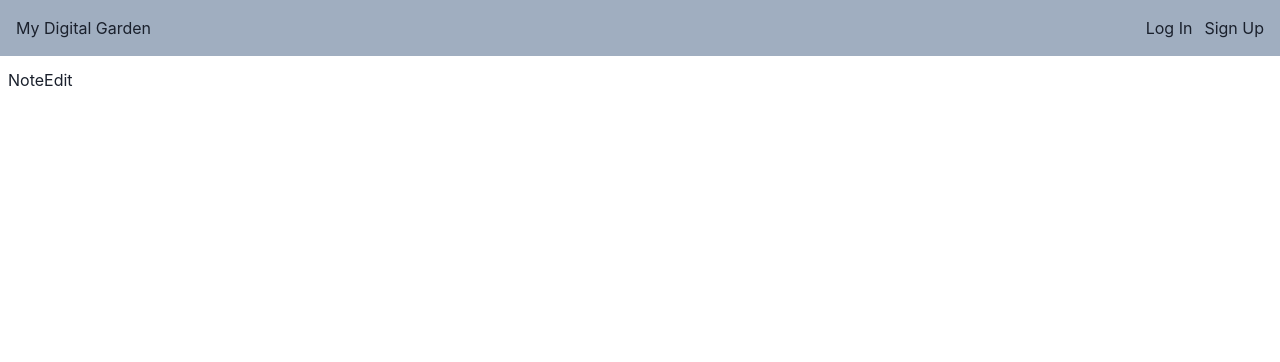
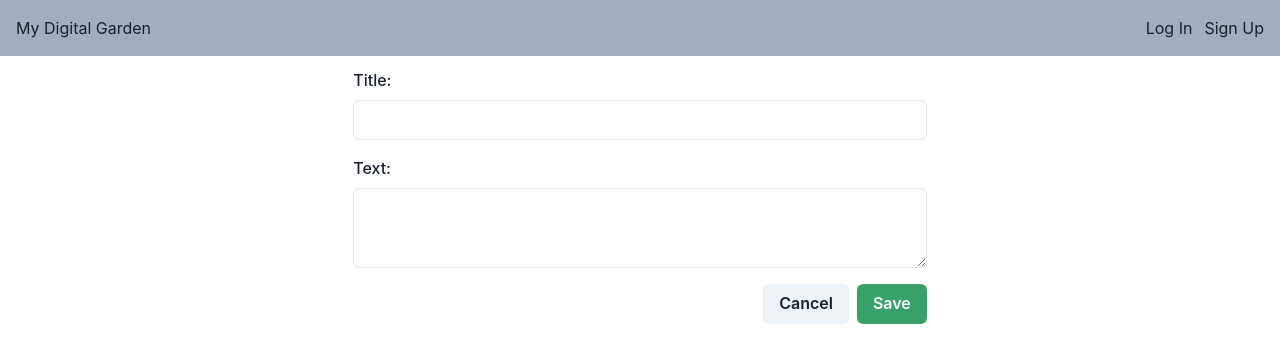
Before and after one commit to jpecheverryp/my-digital-garden, a React (Create React App) app in the folder client/: page /note/1/edit in a window 1280 px wide. Shown: the top 362 px of the page. Built offline with nearby package versions, Linux system fonts and the light colour scheme; no server answers.

Commit message:
add edit areas to change notes

```diff
--- a/client/src/screens/NoteEdit.tsx
+++ b/client/src/screens/NoteEdit.tsx
@@ -1,7 +1,97 @@
-import React from 'react';
+import {
+  Box,
+  Button,
+  Container,
+  Flex,
+  FormControl,
+  FormLabel,
+  Input,
+  Textarea,
+} from '@chakra-ui/react';
+import axios from 'axios';
+import React, { useEffect, useState } from 'react';
+import { useNavigate, useParams } from 'react-router-dom';
+import { getAccessToken } from '../utils/cookiesHandler';
+import { redirectTo } from '../utils/redirectTo';
 
 const NoteEdit = () => {
-  return <div>NoteEdit</div>;
+  let navigate = useNavigate();
+  const params = useParams();
+  const getUrl = `/api/notes/${params.id}`;
+
+  const [noteData, setNoteData] = useState({
+    id: '',
+    title: '',
+    text: '',
+    createdAt: '',
+    isAuthor: false,
+  });
+
+  useEffect(() => {
+    axios
+      .get(getUrl, {
+        headers: {
+          'x-auth-token': 'Bearer ' + getAccessToken(),
+        },
+      })
+      .then((response) => {
+        const { data } = response;
+        setNoteData({
+          ...noteData,
+          id: data.id,
+          title: data.title,
+          text: data.text,
+          createdAt: data.createdAt,
+          isAuthor: data.isAuthor,
+        });
+      })
+      .catch((err) => {
+        if (err.request.status === 404) {
+          redirectTo(navigate, '/');
+        }
+        console.log(err);
+      });
+  }, [params.id]);
+
+  const handleInputChange = (
+    e: React.ChangeEvent<HTMLInputElement | HTMLTextAreaElement>
+  ): void => {
+    setNoteData({ ...noteData, [e.currentTarget.name]: e.currentTarget.value });
+  };
+
+  const handleCancel = () => {
+    redirectTo(navigate, `/note/${params.id}`);
+  };
+  return (
+    <Box>
+      <Container>
+        <form>
+          <FormControl>
+            <FormLabel>Title: </FormLabel>
+            <Input
+              name='title'
+              onChange={handleInputChange}
+              value={noteData.title}
+            />
+          </FormControl>
+          <FormControl mt={4}>
+            <FormLabel>Text: </FormLabel>
+            <Textarea
+              onChange={handleInputChange}
+              name='text'
+              value={noteData.text}
+            />
+          </FormControl>
+          <Flex justifyContent={'end'} mt={4}>
+            <Button mr={2} colorScheme={'gray'} onClick={handleCancel}>
+              Cancel
+            </Button>
+            <Button colorScheme={'green'}>Save</Button>
+          </Flex>
+        </form>
+      </Container>
+    </Box>
+  );
 };
 
 export default NoteEdit;
```
